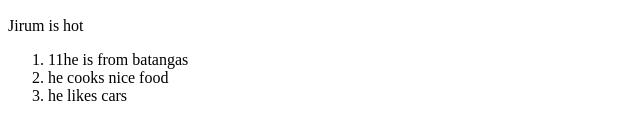
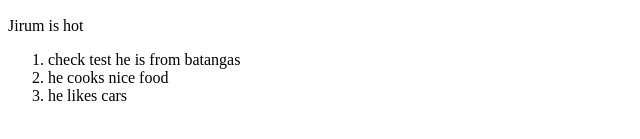
Before and after one commit to jzkatigbak21/git_test, a plain HTML site: page html-boilerplate/index.html in a window 1280 px wide. Shown: the part 545-684 px from the top of the page, 0-640 px from the left. Drawn offline with Linux system fonts and the light colour scheme.

Commit message:
test log if okay

```diff
--- a/html-boilerplate/index.html
+++ b/html-boilerplate/index.html
@@ -20,7 +20,7 @@
   <p>Jirum is hot</p>
 
   <ol>
-    <li>11he is from batangas</li>
+    <li>check test he is from batangas</li>
     <li>he cooks nice food</li>
     <li>he likes cars</li>
   </ol>
```
